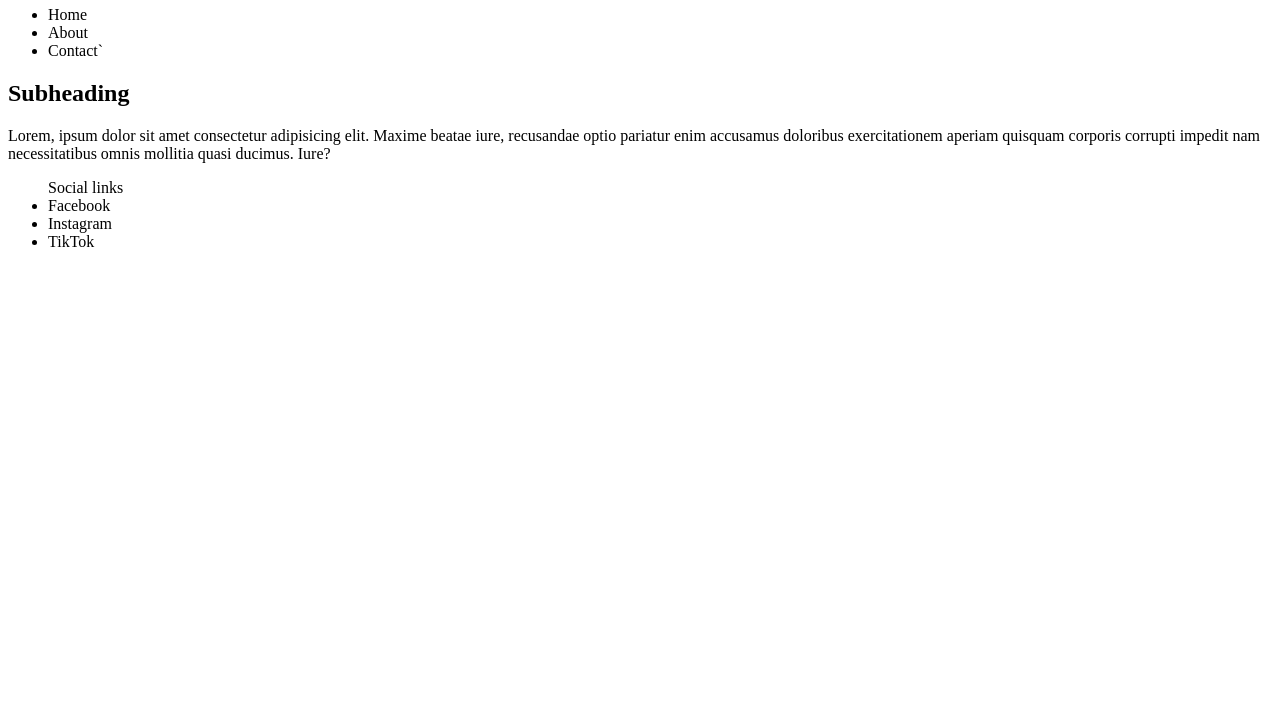
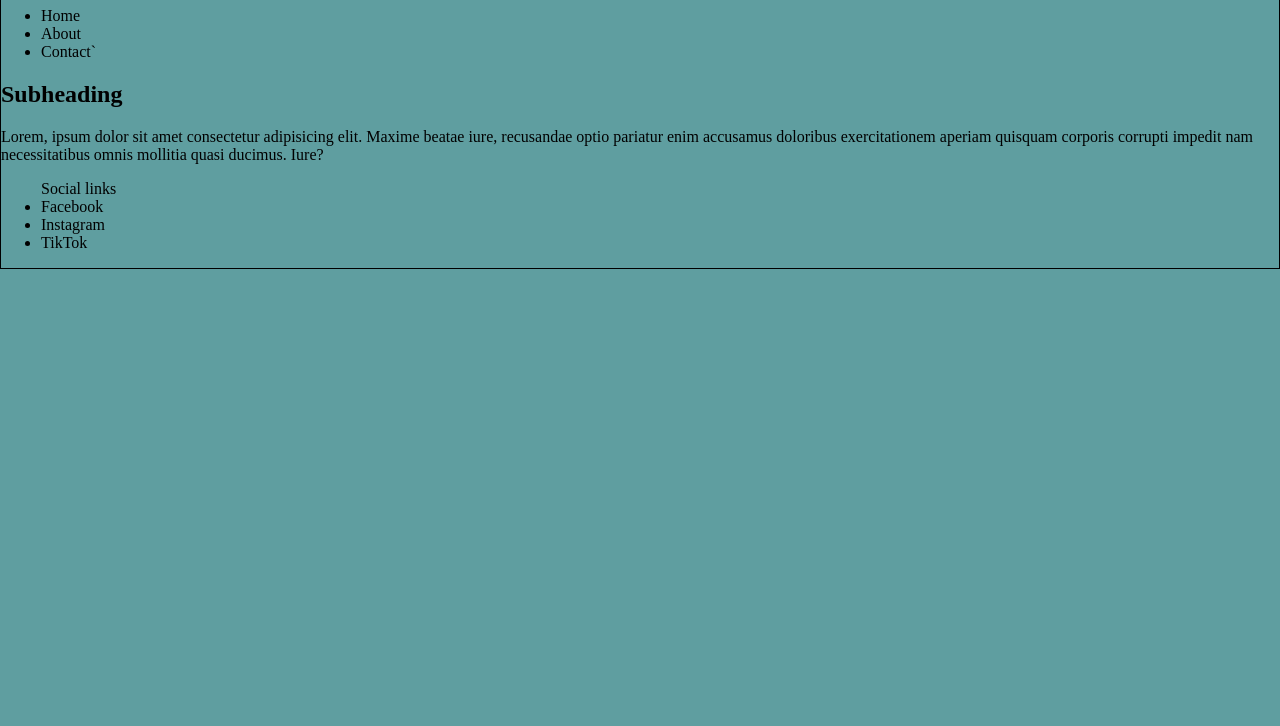
Before and after one commit to AnjanSripathi/landing-page-template, a plain HTML site: page index.html in a window 1280 px wide. Shown: the part 74-800 px from the top of the page. Drawn offline with Linux system fonts and the light colour scheme.

Commit message:
Resolve Conflict

```diff
--- a/index.html
+++ b/index.html
@@ -3,6 +3,7 @@
 <head>
     <meta charset="UTF-8">
     <meta name="viewport" content="width=device-width, initial-scale=1.0">
+    <link rel = "stylesheet" href = "./styles.css">
     <title>Landing Page Template</title>
 </head>
 <body>
--- a/styles.css
+++ b/styles.css
@@ -1,3 +1,5 @@
 body{
     background-color:cadetblue;
+    margin : 0;
+    border : 1px solid;
 }
```
